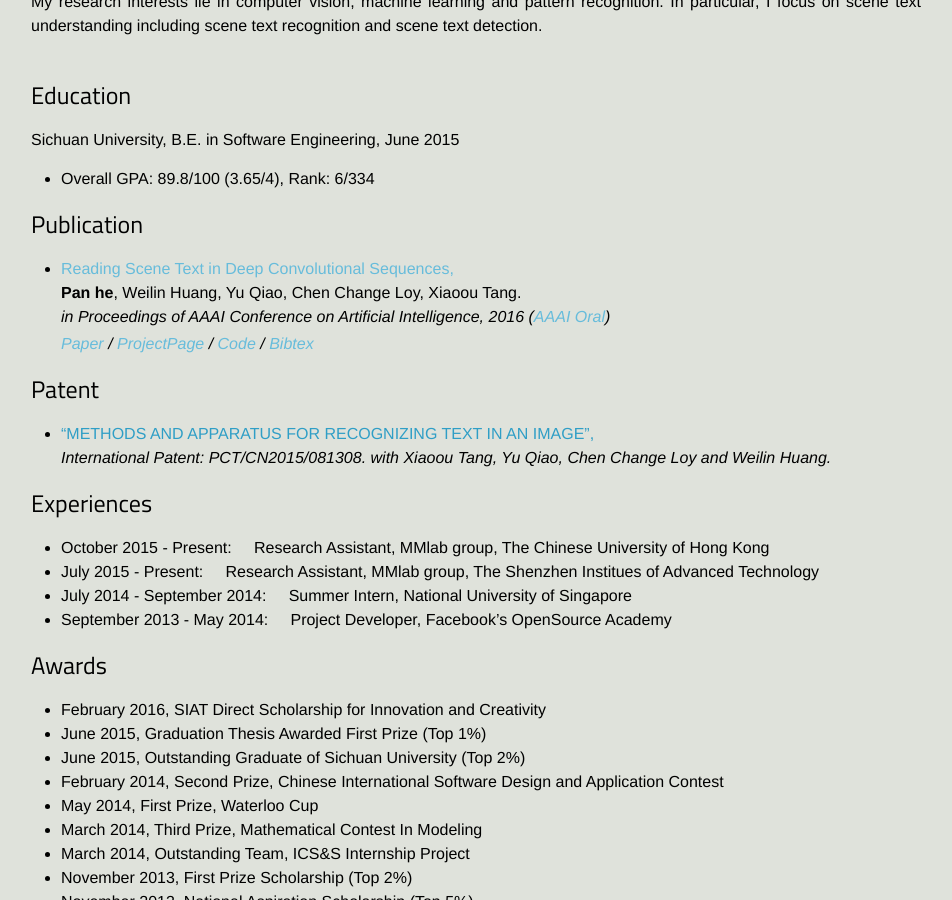
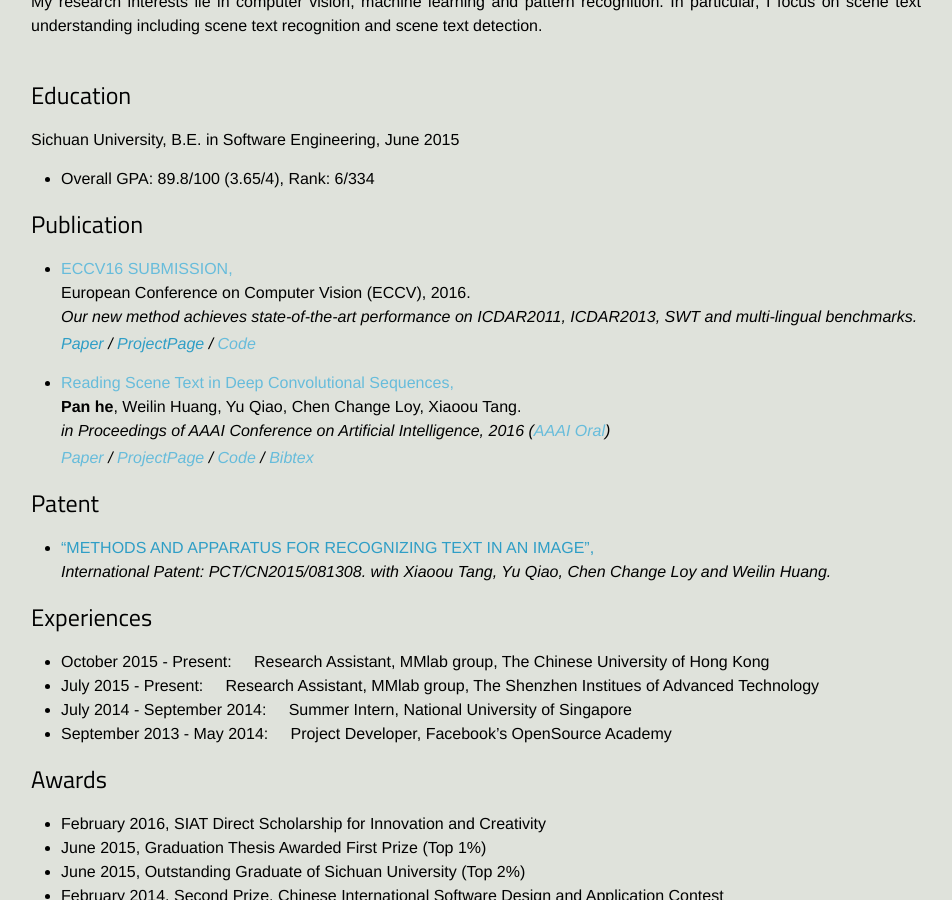
Before and after one commit to BestSonny/BestSonny.github.io.old, a Jekyll site: the page built from about.md, in a window 1280 px wide and 900 px high, scrolled down 305 px. Shown: the whole window, without its empty margins (164-1116 px from the left). Built offline with Jekyll 4.4.1, drawn with Linux system fonts in a browser that asks for light colours.

Commit message:
add eccv submission

```diff
--- a/about.md
+++ b/about.md
@@ -60,6 +60,17 @@
 
 <h2 id="publications">Publication</h2>
 <ul>
+  <li>
+    <a>ECCV16 SUBMISSION,</a><br>
+    European Conference on Computer Vision (ECCV), 2016.<br>
+    <em>Our new method achieves state-of-the-art performance on ICDAR2011, ICDAR2013, SWT and multi-lingual benchmarks.<br>
+      <p style="margin-Top:3px">
+        <a href="">Paper</a> /
+        <a href="">ProjectPage</a> /
+        <a >Code</a>
+      </p>
+    </em>
+  </li>
 	<li>
 	  <a href="http://arxiv.org/abs/1506.04395">Reading Scene Text in Deep Convolutional Sequences,</a><br>
 	  <b>Pan he</b>, Weilin Huang, Yu Qiao, Chen Change Loy, Xiaoou Tang.<br>
```
